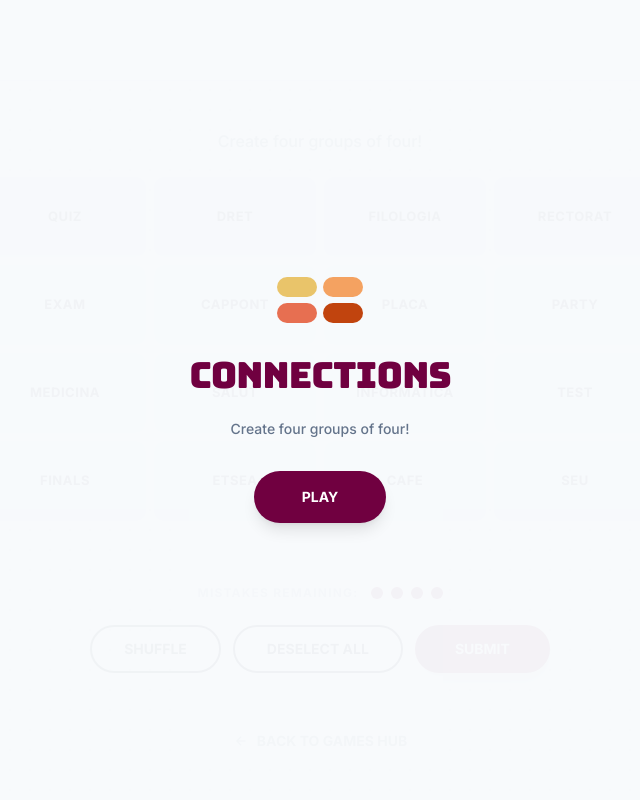
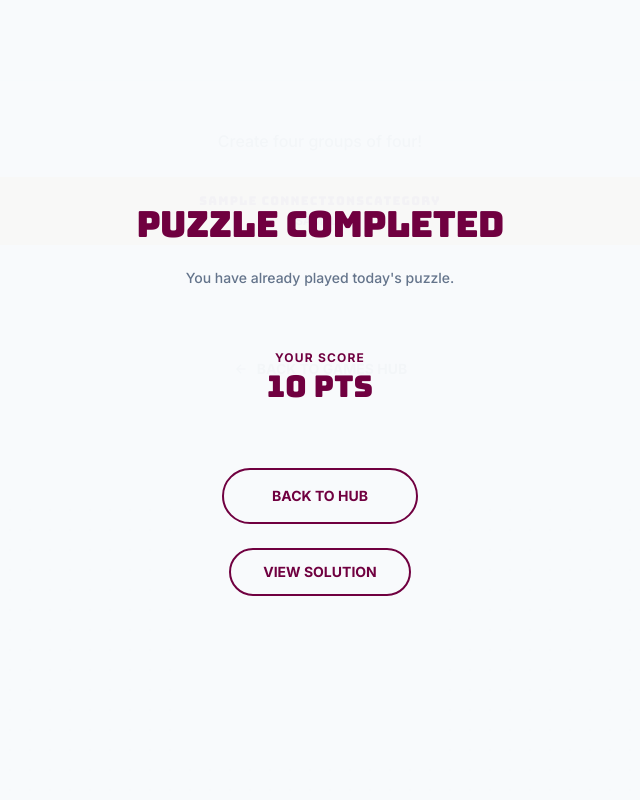
Before and after one commit to Nicki-28/udlTimes_Web_Project, a Django app: page /connections/ in a window 1280 px wide. Shown: the whole page, without its empty margins (320-960 px from the left). Run offline with Django 5.2, Linux system fonts and the light colour scheme; a user stored in the database is signed in; tables that the repository leaves empty hold one stand-in row (values such as "Sample post"); some libraries are stand-ins or nearby versions.

Commit message:
feat(connections_v2): mejorar la pagina para cuando se acaba el puzzle: que salga para poder ver la solucion. tambien tener en cuenta si el usuario ha jugado ya o no, y en caso de que si que no pueda repetir el puzzle

```diff
--- a/templates/connections/connections.html
+++ b/templates/connections/connections.html
@@ -149,6 +149,29 @@
   {# ── Overlay de inicio ── #}
   <div id="intro-overlay" class="fixed inset-0 z-50 flex items-center justify-center" style="background: rgba(248,250,252,0.97)">
     <div class="flex flex-col items-center gap-6 text-center px-8">
+      {% if ha_jugado %}
+
+        <h1 class="font-display text-4xl text-primary tracking-tight">PUZZLE COMPLETED</h1>
+        <p class="text-slate-500 text-sm font-medium">You have already played today's puzzle.</p>
+        <div class="bg-primary/10 p-4 rounded-xl mt-4">
+            <span class="text-xs font-bold text-primary uppercase tracking-widest">Your Score</span>
+            <div class="text-3xl font-display text-primary">{{ puntos_obtenidos }} pts</div>
+        </div>
+        <a href="{% url 'home' %}" class="mt-6 px-12 py-4 rounded-full border-2 border-primary text-primary font-bold text-sm hover:bg-primary hover:text-white transition-colors">
+          BACK TO HUB
+        </a>
+        <button onclick="verSolucion()" class="px-8 py-3 rounded-full border-2 border-primary text-primary font-bold text-sm hover:bg-primary hover:text-white transition-colors">
+            VIEW SOLUTION
+        </button>
+
+      {% elif not hay_puzzle %}
+        <h1 class="font-display text-4xl text-primary tracking-tight">STILL BREWING...</h1>
+        <p class="text-slate-500 text-sm font-medium">Today's puzzle is not ready yet. Please check back later!</p>
+        <a href="{% url 'home' %}" class="mt-6 px-12 py-4 rounded-full border-2 border-primary text-primary font-bold text-sm hover:bg-primary hover:text-white transition-colors">
+          BACK TO HUB
+        </a>
+
+      {% else %}
       <div class="flex flex-col gap-1.5 mb-2">
         <div class="flex gap-1.5">
           <div class="w-10 h-5 rounded" style="background:#e9c46a"></div>
@@ -164,6 +187,7 @@
       <button onclick="startGame()" class="mt-2 px-12 py-4 rounded-full bg-primary text-white font-bold text-sm hover:bg-primary-dark transition-colors shadow-lg shadow-primary/20">
         PLAY
       </button>
+    {% endif %}
     </div>
   </div>
 
@@ -204,13 +228,10 @@
 {% block extra_scripts %}
   <script>
     // soluciones secretas (mas adelante django lo pillara de la BBDD)
-    // const soluciones = {{ soluciones_json|safe }};
-    const soluciones = [
-      { titulo: "CAMPUS BUILDINGS", palabras: ["RECTORAT","CAPPONT","ETSEA","SALUT"], color: "#e9c46a" },
-      { titulo: "UdL DEGREES", palabras: ["DRET","MEDICINA","INFORMATICA","FILOLOGIA"], color: "#f4a261" },
-      { titulo: "EXAM SYNONYMS", palabras: ["EXAM","QUIZ","TEST","FINALS"], color: "#e76f51" },
-      { titulo: "HANG OUT SPOTS", palabras: ["CAFE","SEU","PARTY","PLACA"], color: "#c1440e" }
-    ];
+    const soluciones = {{ soluciones_json|safe }};
+
+    // vemos si este usuario ya ha jugado hoy
+    const yaJugado = {{ ha_jugado|yesno:"true,false" }};
 
     // estado del juego
     let categoriasAcertadas = [];
@@ -232,6 +253,13 @@
     }
 
     function startGame() {
+      const overlay = document.getElementById("intro-overlay");
+      overlay.style.transition = "opacity 0.4s ease";
+      overlay.style.opacity = "0";
+      setTimeout(() => overlay.remove(), 400);
+    }
+
+    function verSolucion() {
       const overlay = document.getElementById("intro-overlay");
       overlay.style.transition = "opacity 0.4s ease";
       overlay.style.opacity = "0";
@@ -485,6 +513,18 @@
       }
     }
 
-    dibujarJuego();
+
+    if (yaJugado) {
+      // si ya ha jugado, vaciamos las palabras grises
+      palabrasActivas = [];
+      // pintamos directamente las 4 categorías como resueltas
+      soluciones.forEach(cat => anadirCategoriaResuelta(cat));
+      // ccultamos los botones de Shuffle, Submit y las Vidas
+      const controlesJuego = document.querySelector(".flex.flex-col.items-center.gap-6.mt-4");
+      if (controlesJuego) controlesJuego.style.display = "none";
+    } else {
+      // si es una partida nueva, dibujamos el tablero normal
+      dibujarJuego();
+    }
   </script>
 {% endblock %}
```
